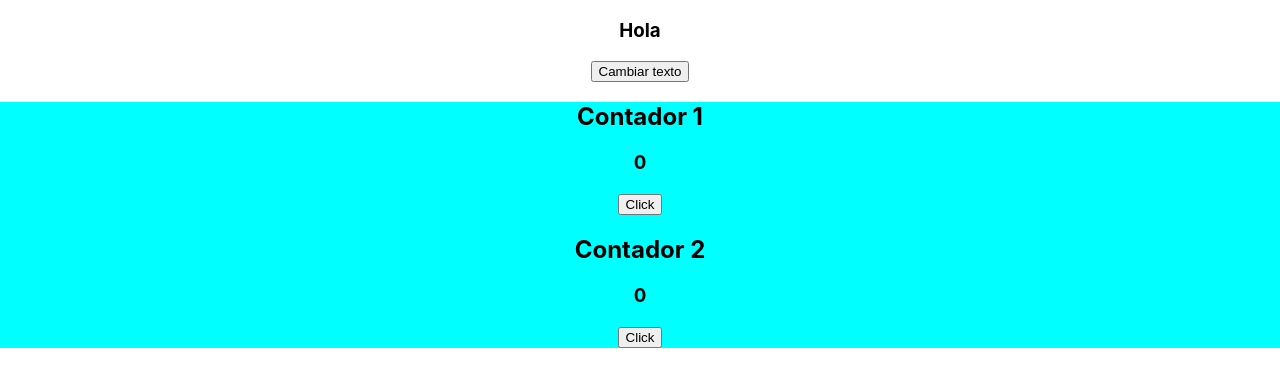
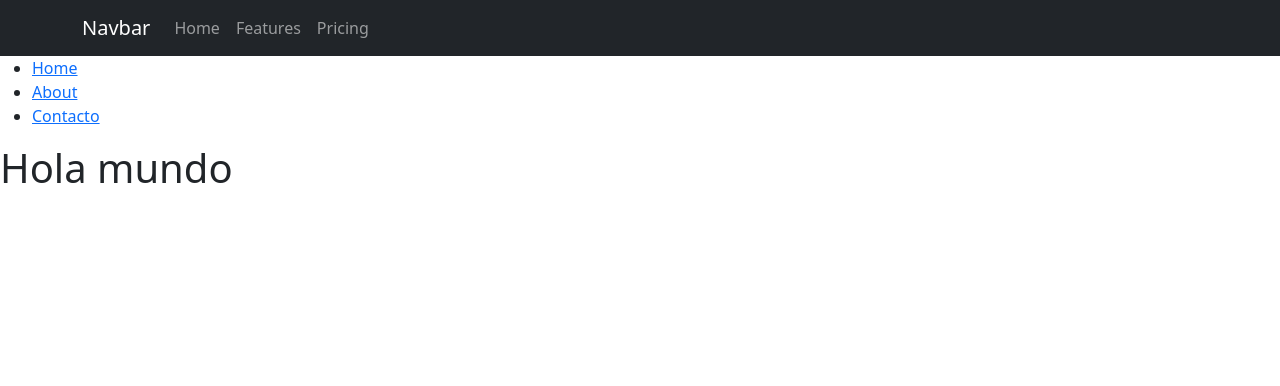
Before and after one commit to Team-Ucamp-013/props-eventos-react, a React (Create React App) app: page / in a window 1280 px wide. Shown: the top 386 px of the page. Built offline with nearby package versions, Linux system fonts and the light colour scheme.

Commit message:
se añadió el ejercicio

```diff
--- a/package.json
+++ b/package.json
@@ -6,8 +6,11 @@
     "@testing-library/jest-dom": "^5.16.5",
     "@testing-library/react": "^13.4.0",
     "@testing-library/user-event": "^13.5.0",
+    "bootstrap": "^5.2.3",
     "react": "^18.2.0",
+    "react-bootstrap": "^2.7.0",
     "react-dom": "^18.2.0",
+    "react-router-dom": "^6.8.1",
     "react-scripts": "5.0.1",
     "web-vitals": "^2.1.4"
   },
--- a/src/App.js
+++ b/src/App.js
@@ -7,6 +7,8 @@ import Contador2 from './components/evento2';
 
 import { useState } from 'react';
 import styles from './components/styles.module.css'
+
+import ColorSchemesExample from './navbar/Navbar';
 
 function App() {
   const [contador1, setContador1] = useState(0)
@@ -23,7 +25,7 @@ function App() {
     <div className="App">
 
        {/* <Car color="red" /> */}
-
+    <ColorSchemesExample />
      <MiCompomente />
 
      <section className={styles.box}>
--- /dev/null
+++ b/src/componentes/about.jsx
@@ -0,0 +1,24 @@
+import React from "react";
+import { Link } from "react-router-dom";
+import ColorSchemesExample from "../navbar/Navbar";
+export default function About(){
+    return (
+    <>
+    <ColorSchemesExample />
+    <nav>
+        <ul>
+            <li>
+                <Link to={'/'}>Home </Link>
+            </li>
+            <li>
+                <Link to={'/about'}>About </Link>
+            </li>
+            <li>
+                <Link to={'/contacto'}>Contacto </Link>
+            </li>
+        </ul>
+    </nav>
+    <h1>¿Quienes somos?</h1>
+    </>
+    )
+}
--- /dev/null
+++ b/src/componentes/contact.jsx
@@ -0,0 +1,25 @@
+import React from "react";
+import { Link } from "react-router-dom";
+import ColorSchemesExample from "../navbar/Navbar";
+
+export default function Contacto(){
+    return (
+    <>
+    <ColorSchemesExample />
+    <nav>
+        <ul>
+            <li>
+                <Link to={'/'}>Home </Link>
+            </li>
+            <li>
+                <Link to={'/about'}>About </Link>
+            </li>
+            <li>
+                <Link to={'/contacto'}>Contacto </Link>
+            </li>
+        </ul>
+    </nav>
+    <h1>Números de telefono</h1>
+    </>
+    )
+}
--- /dev/null
+++ b/src/componentes/home.jsx
@@ -0,0 +1,25 @@
+import React from "react";
+import { Link } from "react-router-dom";
+import ColorSchemesExample from "../navbar/Navbar";
+
+export default function Home(){
+    return (
+    <>
+    <ColorSchemesExample />
+    <nav>
+        <ul>
+            <li>
+                <Link to={'/'}>Home </Link>
+            </li>
+            <li>
+                <Link to={'/about'}>About </Link>
+            </li>
+            <li>
+                <Link to={'/contacto'}>Contacto </Link>
+            </li>
+        </ul>
+    </nav>
+    <h1> Hola mundo</h1>
+    </>
+    )
+}
--- a/src/components/evento2.jsx
+++ b/src/components/evento2.jsx
@@ -1,4 +1,5 @@
 import React from "react";
+import styles from './evento2.module.css'
 
 class Contador2 extends React.Component{
     shouldComponentUpdate(nextProps){
@@ -13,7 +14,7 @@ class Contador2 extends React.Component{
     render() {
         console.log("Contador 2 esta aquí")
         return(
-            <div>
+            <div className={styles.caja}>
                 <h2>Contador 2</h2>
                 <h3>{this.props.value}</h3>
                 <button onClick={this.props.onClick}>Click</button>
--- /dev/null
+++ b/src/components/evento2.module.css
@@ -0,0 +1,3 @@
+.caja{
+    background-color: azure;
+}
--- a/src/index.js
+++ b/src/index.js
@@ -1,13 +1,31 @@
 import React from 'react';
 import ReactDOM from 'react-dom/client';
 import './index.css';
-import App from './App';
 
+import 'bootstrap/dist/css/bootstrap.min.css';
+import {createBrowserRouter , RouterProvider} from 'react-router-dom';
+import Home from './componentes/home';
+import About from './componentes/about';
+import Contacto from './componentes/contact';
+
+const router = createBrowserRouter([
+  {
+    path:'/',
+    element: <Home />
+  },
+  {
+    path:'/about',
+    element: <About />
+  },
+  {
+    path:'/contacto',
+    element: <Contacto />
+  },
+])
 
 const root = ReactDOM.createRoot(document.getElementById('root'));
 root.render(
   <React.StrictMode>
-    <App />
-
+  <RouterProvider router={router} />
   </React.StrictMode>
 );
--- /dev/null
+++ b/src/navbar/Navbar.jsx
@@ -0,0 +1,21 @@
+import Container from 'react-bootstrap/Container';
+import Nav from 'react-bootstrap/Nav';
+import Navbar from 'react-bootstrap/Navbar';
+
+function ColorSchemesExample() {
+  return (
+    <>
+      <Navbar bg="dark" variant="dark">
+        <Container>
+          <Navbar.Brand href="#home">Navbar</Navbar.Brand>
+          <Nav className="me-auto">
+            <Nav.Link href="#home">Home</Nav.Link>
+            <Nav.Link href="#features">Features</Nav.Link>
+            <Nav.Link href="#pricing">Pricing</Nav.Link>
+          </Nav>
+        </Container>
+      </Navbar>
+      </>
+)}
+
+export default ColorSchemesExample;
```
Also changed, not shown: 1 other file (tests, documents, lock files or other folders).
